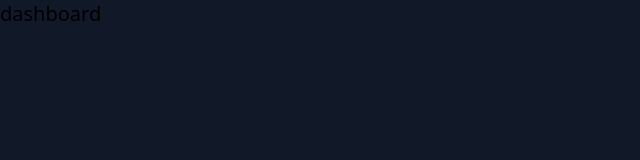
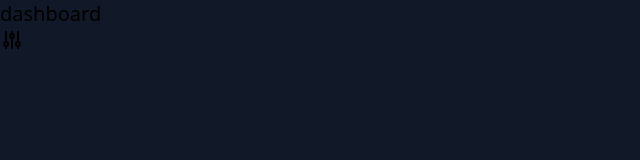
Before and after one commit to kevinshu1995/board-game, a Vue app in the folder app/: page / in a window 1280 px wide. Shown: the top 160 px of the page, without its empty margins (0-640 px from the left). Built offline with nearby package versions, Linux system fonts and the light colour scheme.

Commit message:
feat: 🎸 [app] svg - loader & global component

```diff
--- a/app/package.json
+++ b/app/package.json
@@ -24,6 +24,7 @@
     "tailwindcss": "^3.2.4",
     "typescript": "^4.6.4",
     "vite": "^3.2.3",
+    "vite-svg-loader": "^3.6.0",
     "vue-tsc": "^1.0.9"
   }
 }
--- a/app/src/components/view/Dashboard.vue
+++ b/app/src/components/view/Dashboard.vue
@@ -1,5 +1,6 @@
 <template>
     <div class="text-xl">dashboard</div>
+    <Icon name="adjustments" class="h-6 w-6" />
 </template>
 
 <script setup lang="ts"></script>
--- /dev/null
+++ b/app/src/components/widget/globalComponent/Icon.vue
@@ -0,0 +1,13 @@
+<template>
+    <component :is="iconComponent" />
+</template>
+
+<script setup lang="ts">
+import { defineAsyncComponent } from "vue";
+const props = defineProps<{
+    name: string;
+}>();
+
+// https://heroicons.dev/
+const iconComponent = defineAsyncComponent(() => import(`../../../assets/icon/${props.name}.svg`));
+</script>
--- /dev/null
+++ b/app/src/components/widget/globalComponent/index.ts
@@ -0,0 +1,10 @@
+import type { Component } from "vue";
+import Icon from "./Icon.vue";
+
+type GlobalComponents = {
+    [key: string]: Component;
+};
+
+export default <GlobalComponents>{
+    Icon,
+};
--- a/app/src/main.ts
+++ b/app/src/main.ts
@@ -2,12 +2,18 @@ import { createApp } from "vue";
 import "./style.css";
 import App from "./App.vue";
 import Router from "./route";
+import GlobalComponents from "./components/widget/globalComponent";
 
 import { createPinia } from "pinia";
 
 const pinia = createPinia();
 const app = createApp(App);
 
+// global components
+Object.keys(GlobalComponents).forEach(key => {
+    app.component(key, GlobalComponents[key]);
+});
+
 app.use(pinia);
 app.use(Router);
 
--- a/app/vite.config.ts
+++ b/app/vite.config.ts
@@ -1,5 +1,6 @@
 import { defineConfig } from "vite";
 import vue from "@vitejs/plugin-vue";
+import svgLoader from "vite-svg-loader";
 import "dotenv/config";
 
 // https://vitejs.dev/config/
@@ -26,6 +27,6 @@ export default ({ mode }) => {
                 },
             },
         },
-        plugins: [vue()],
+        plugins: [vue(), svgLoader()],
     });
 };
```
Also changed, not shown: app/src/assets/icon/adjustments.svg (added), 1 other file (tests, documents, lock files or other folders).
